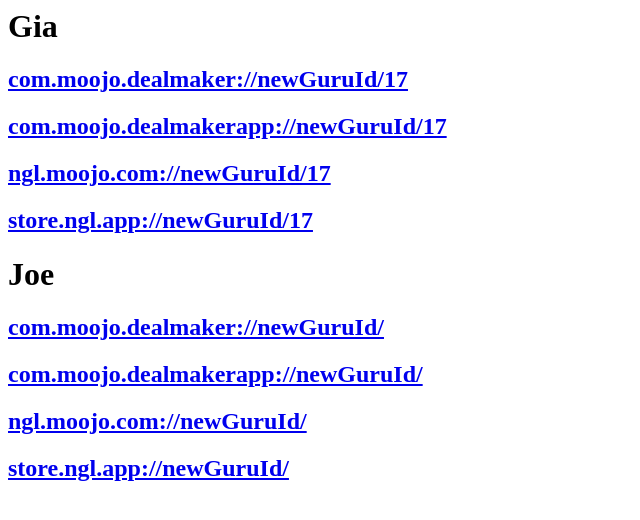
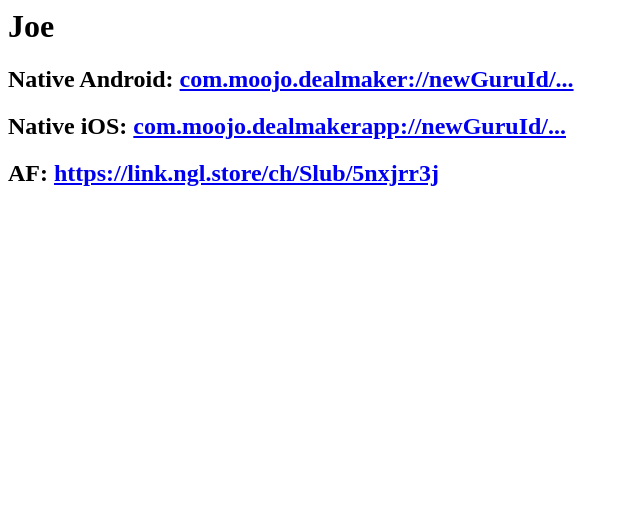
Before and after one commit to imaman/l-app, a website: page src/add.html in a window 1280 px wide. Shown: the whole page, without its empty margins (0-640 px from the left). Drawn offline with Linux system fonts and the light colour scheme.

Commit message:
Update add.html

```diff
--- a/src/add.html
+++ b/src/add.html
@@ -1,32 +1,14 @@
 <html>
   <body>
-    <h1>Gia</h1>
+    <h1>Joe</h1>
     <h2>
-      <a href="com.moojo.dealmaker://newGuruId/17">com.moojo.dealmaker://newGuruId/17</a>
+        Native Android: <a href="com.moojo.dealmaker://newGuruId/1f2f50f7-2879-40c5-a435-2ce98a2241ea">com.moojo.dealmaker://newGuruId/...</a>
     </h2>
     <h2>
-      <a href="com.moojo.dealmakerapp://newGuruId/17">com.moojo.dealmakerapp://newGuruId/17</a>
+        Native iOS: <a href="com.moojo.dealmakerapp://newGuruId/1f2f50f7-2879-40c5-a435-2ce98a2241ea">com.moojo.dealmakerapp://newGuruId/...</a>
     </h2>
     <h2>
-      <a href="ngl.moojo.com://newGuruId/17">ngl.moojo.com://newGuruId/17</a>
+      AF: <a href="https://link.ngl.store/ch/Slub/5nxjrr3j">https://link.ngl.store/ch/Slub/5nxjrr3j</a>
     </h2>
-    <h2>
-      <a href="store.ngl.app://newGuruId/17">store.ngl.app://newGuruId/17</a>
-    </h2>
-
-    <h1>Joe</h1>
-    <h2>
-      <a href="com.moojo.dealmaker://newGuruId/1f2f50f7-2879-40c5-a435-2ce98a2241ea">com.moojo.dealmaker://newGuruId/</a>
-    </h2>
-    <h2>
-      <a href="com.moojo.dealmakerapp://newGuruId/1f2f50f7-2879-40c5-a435-2ce98a2241ea">com.moojo.dealmakerapp://newGuruId/</a>
-    </h2>
-    <h2>
-      <a href="ngl.moojo.com://newGuruId/1f2f50f7-2879-40c5-a435-2ce98a2241ea">ngl.moojo.com://newGuruId/</a>
-    </h2>
-    <h2>
-      <a href="store.ngl.app://newGuruId/1f2f50f7-2879-40c5-a435-2ce98a2241ea">store.ngl.app://newGuruId/</a>
-    </h2>
-
   </body>
 </html>
```
